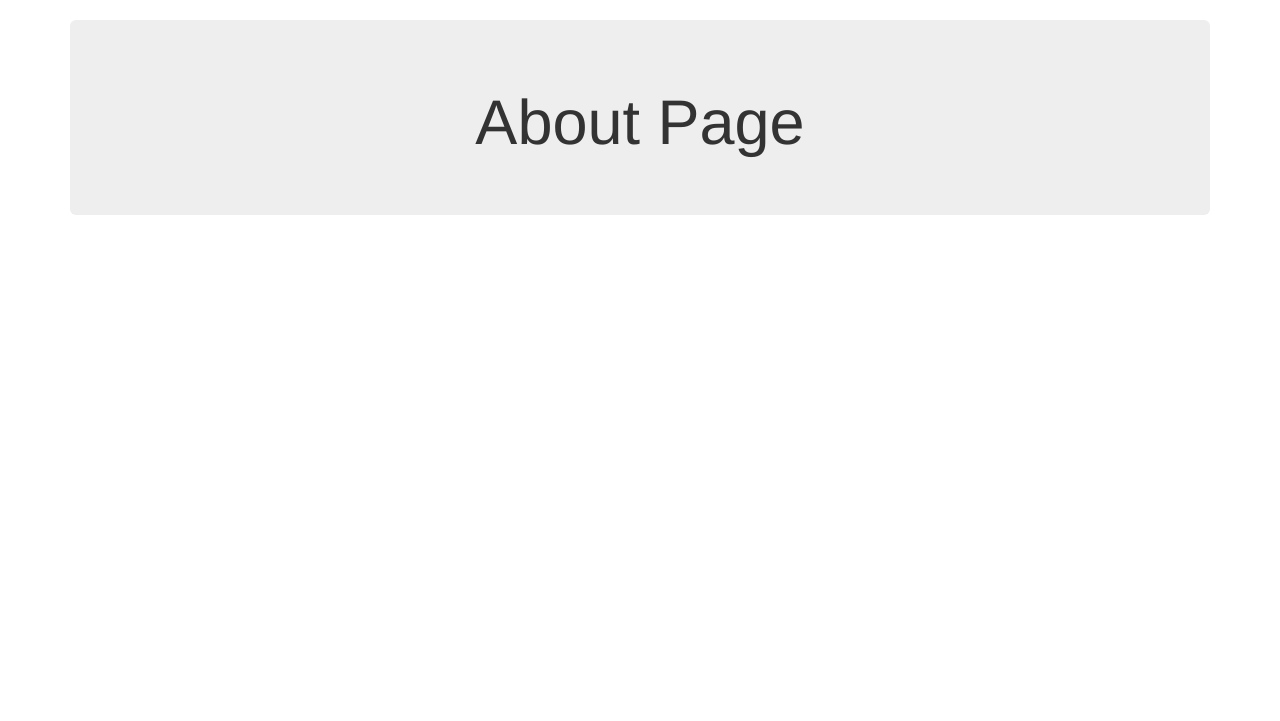
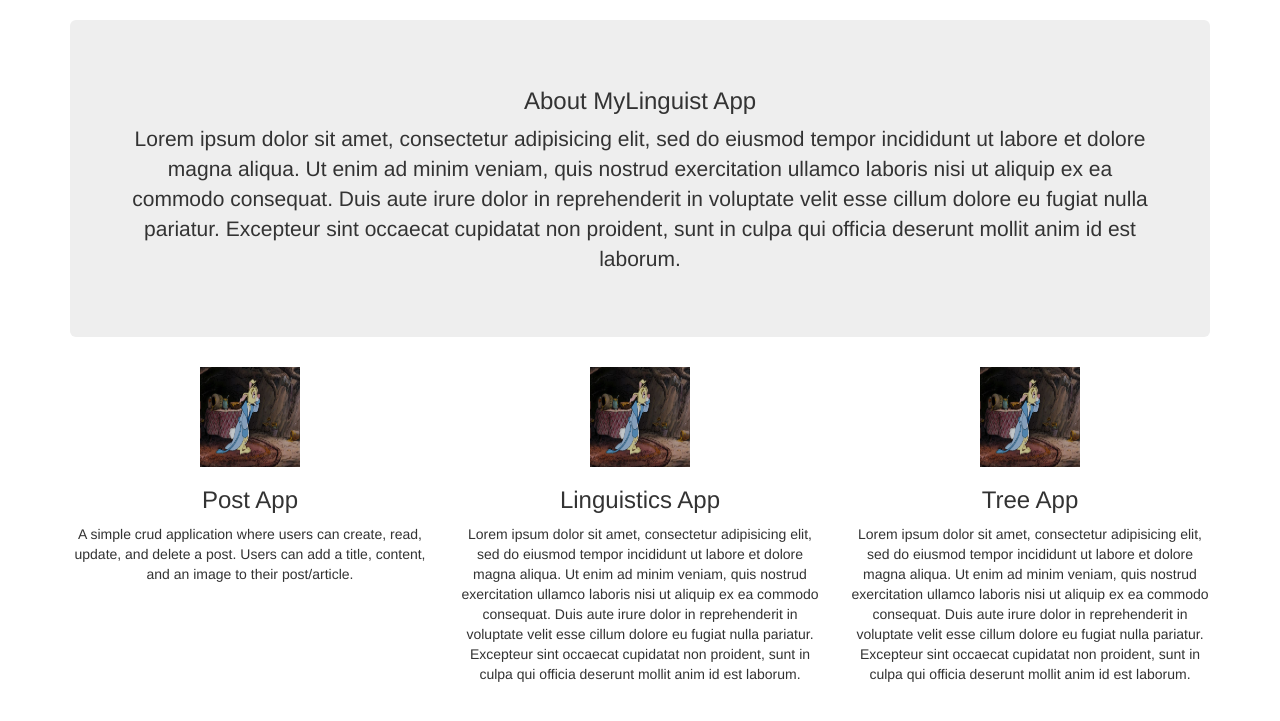
Before and after one commit to Maha-I-Hendawy/MyLinguistic, a Flask app: page /about in a window 1280 px wide. Shown: the part 52-773 px from the top of the page. Run offline with Flask 3, Linux system fonts and the light colour scheme; some libraries are stand-ins or nearby versions.

Commit message:
added somethings

```diff
--- a/project/templates/site/about.html
+++ b/project/templates/site/about.html
@@ -3,8 +3,41 @@
 {% block content %}
 <div class="jumbotron text-center">
 
-  <h1>About Page</h1>
+  <h3>About MyLinguist App</h3>
+  <p>Lorem ipsum dolor sit amet, consectetur adipisicing elit, sed do eiusmod
+  tempor incididunt ut labore et dolore magna aliqua. Ut enim ad minim veniam,
+  quis nostrud exercitation ullamco laboris nisi ut aliquip ex ea commodo
+  consequat. Duis aute irure dolor in reprehenderit in voluptate velit esse
+  cillum dolore eu fugiat nulla pariatur. Excepteur sint occaecat cupidatat non
+  proident, sunt in culpa qui officia deserunt mollit anim id est laborum.</p>
 
+</div>
+<div class="row">
+  <div class="col-sm-4 text-center">
+    <img src="static/images/rabbit.jpg" width="100" height="100">
+    <h3>Post App</h3>
+    <p>A simple crud application where users can create, read, update, and delete a post. Users can add a title, content, and an image to their post/article.</p>
+  </div>
+  <div class="col-sm-4 text-center">
+    <img src="static/images/rabbit.jpg" width="100" height="100">
+    <h3>Linguistics App</h3>
+    <p>Lorem ipsum dolor sit amet, consectetur adipisicing elit, sed do eiusmod
+    tempor incididunt ut labore et dolore magna aliqua. Ut enim ad minim veniam,
+    quis nostrud exercitation ullamco laboris nisi ut aliquip ex ea commodo
+    consequat. Duis aute irure dolor in reprehenderit in voluptate velit esse
+    cillum dolore eu fugiat nulla pariatur. Excepteur sint occaecat cupidatat non
+    proident, sunt in culpa qui officia deserunt mollit anim id est laborum.</p>
+  </div>
+  <div class="col-sm-4 text-center">
+    <img src="static/images/rabbit.jpg" width="100" height="100">
+    <h3>Tree App</h3>
+    <p>Lorem ipsum dolor sit amet, consectetur adipisicing elit, sed do eiusmod
+    tempor incididunt ut labore et dolore magna aliqua. Ut enim ad minim veniam,
+    quis nostrud exercitation ullamco laboris nisi ut aliquip ex ea commodo
+    consequat. Duis aute irure dolor in reprehenderit in voluptate velit esse
+    cillum dolore eu fugiat nulla pariatur. Excepteur sint occaecat cupidatat non
+    proident, sunt in culpa qui officia deserunt mollit anim id est laborum.</p>
+  </div>
 </div>
 
 
--- a/project/templates/synonym.html
+++ b/project/templates/synonym.html
@@ -1,7 +1,7 @@
 {% extends 'layout.html' %}
 
 {% block content %}
-  <div class="text-center">
+  <div class="jumbotron text-center">
     <h1>Index</h1>
     <p>A list of each word in your text, their synonyms and definitions</p>
   </div>
@@ -11,7 +11,7 @@
 	         <li class="list-group-item"><strong>{{ x.name() }}:</strong> {{ x.definition() }}</li>
 	         {% endfor %}
 	     {% endfor %}
-       </ul>
+  </ul>
 
 
 {% endblock %}
--- a/project/templates/tree/get_sentence.html
+++ b/project/templates/tree/get_sentence.html
@@ -6,7 +6,7 @@
   	 {% for w in words %}
   <div class="form-group">
     <div class="col-sm-10">
-      <input type="text" class="form-control" id="email" value="{{ w }}" name="text">
+      <input type="text" class="form-control" id="email" value="{{ w }}" name="word">
     </div>
   </div>
   <div class="form-group">
@@ -45,7 +45,7 @@
     {% endfor %}
  <div class="form-group">
     <div class="col-sm-offset-2 col-sm-10">
-      <button type="submit" class="btn btn-primary">Tree</button>
+      <button type="submit" class="btn btn-primary">Make Tree</button>
     </div>
   </div>
 </form>
--- a/project/tree/routes.py
+++ b/project/tree/routes.py
@@ -31,4 +31,9 @@ def get_sentence(sentence_id):
 		if w == '.' or w == ',':
 			words.remove(w)
 	tagged = pos_tag(words)
+
+	if request.method == 'POST':
+		word = request.form['word']
+		pos = request.form['pos']
+
 	return render_template("tree/get_sentence.html", words=words, tagged=tagged)
```
Also changed, not shown: project/templates/post/update_post.html (+29 -11 lines), project/templates/site/contact.html (+33 -1 lines).
